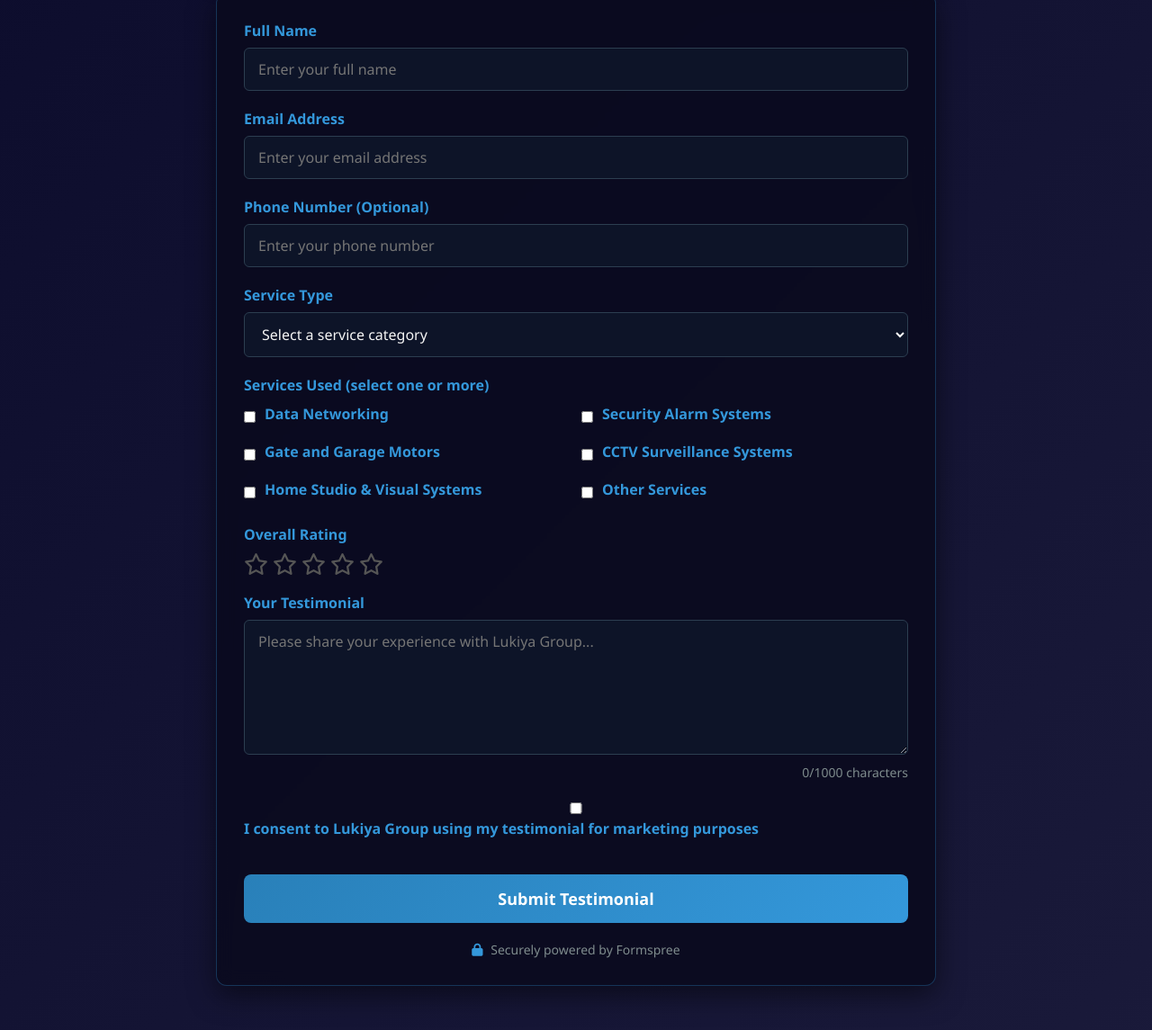
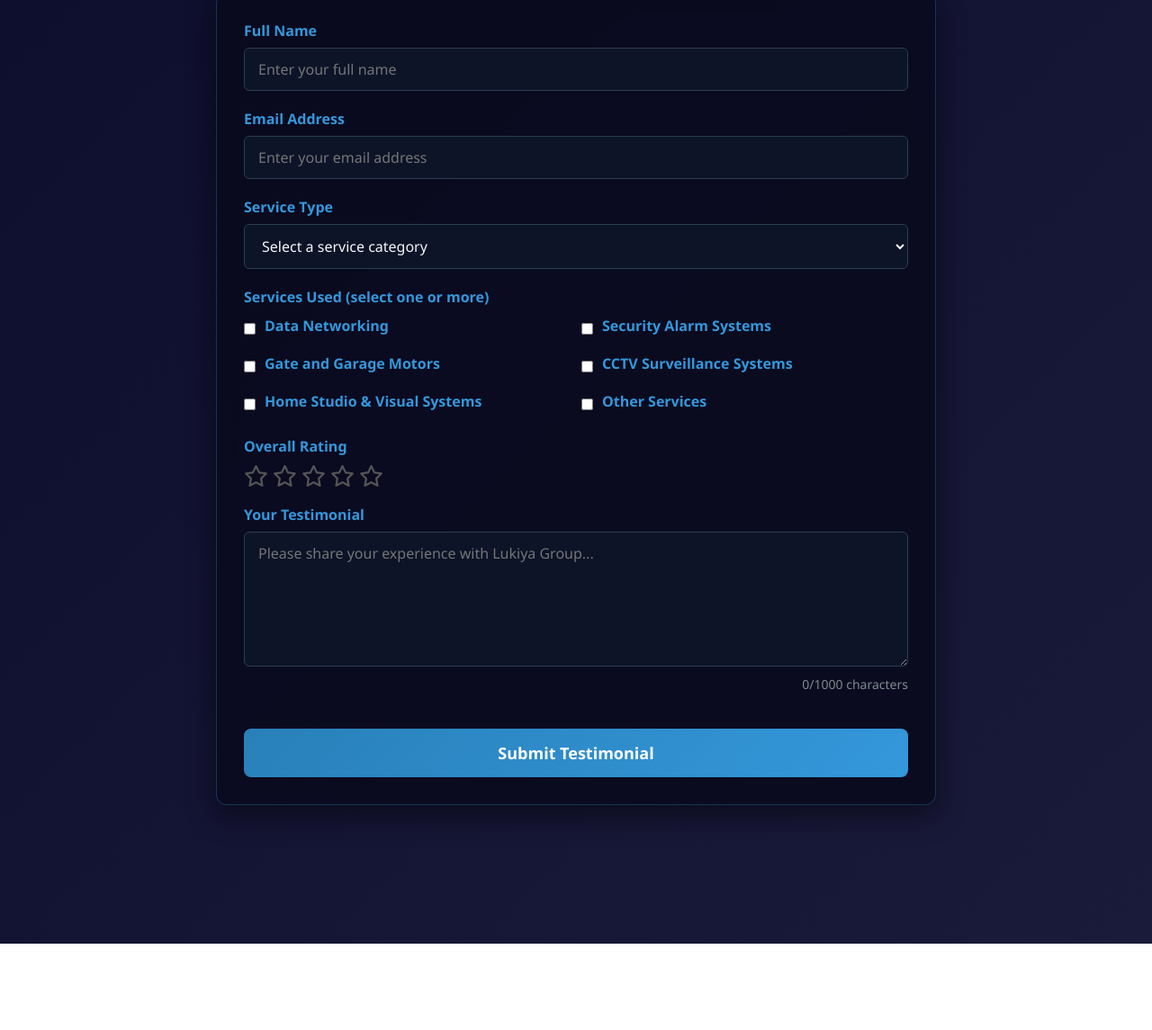
Before and after one commit to ProfilePerfectProductions/lukiyatestimonial, a plain HTML site: page index.html in a window 1280 px wide. Shown: the part 693-1838 px from the top of the page at 90% size. After the commit the page ends 1742 px from the top, so only its background shows below. Drawn offline with Linux system fonts and the light colour scheme.

Commit message:
Update index.html

```diff
--- a/index.html
+++ b/index.html
@@ -414,11 +414,6 @@
                 </div>
 
                 <div class="form-group">
-                    <label for="phone">Phone Number (Optional)</label>
-                    <input type="tel" id="phone" name="phone" placeholder="Enter your phone number">
-                </div>
-
-                <div class="form-group">
                     <label for="service-type">Service Type</label>
                     <select id="service-type" name="service-type">
                         <option value="">Select a service category</option>
@@ -478,13 +473,6 @@
                     <div class="error-message" id="testimonial-error">Please enter your testimonial (minimum 20 characters)</div>
                 </div>
 
-                <div class="form-group">
-                    <label for="consent">
-                        <input type="checkbox" id="consent" name="consent" required>
-                        I consent to Lukiya Group using my testimonial for marketing purposes
-                    </label>
-                    <div class="error-message" id="consent-error">Please provide consent to submit your testimonial</div>
-                </div>
 
                 <button type="submit" class="submit-btn" id="submit-btn">
                     <span id="btn-text">Submit Testimonial</span>
@@ -492,10 +480,6 @@
                         <i class="fas fa-circle-notch fa-spin"></i> Processing...
                     </div>
                 </button>
-
-                <div class="secure-note">
-                    <i class="fas fa-lock"></i> Securely powered by Formspree
-                </div>
             </form>
         </div>
 
```
